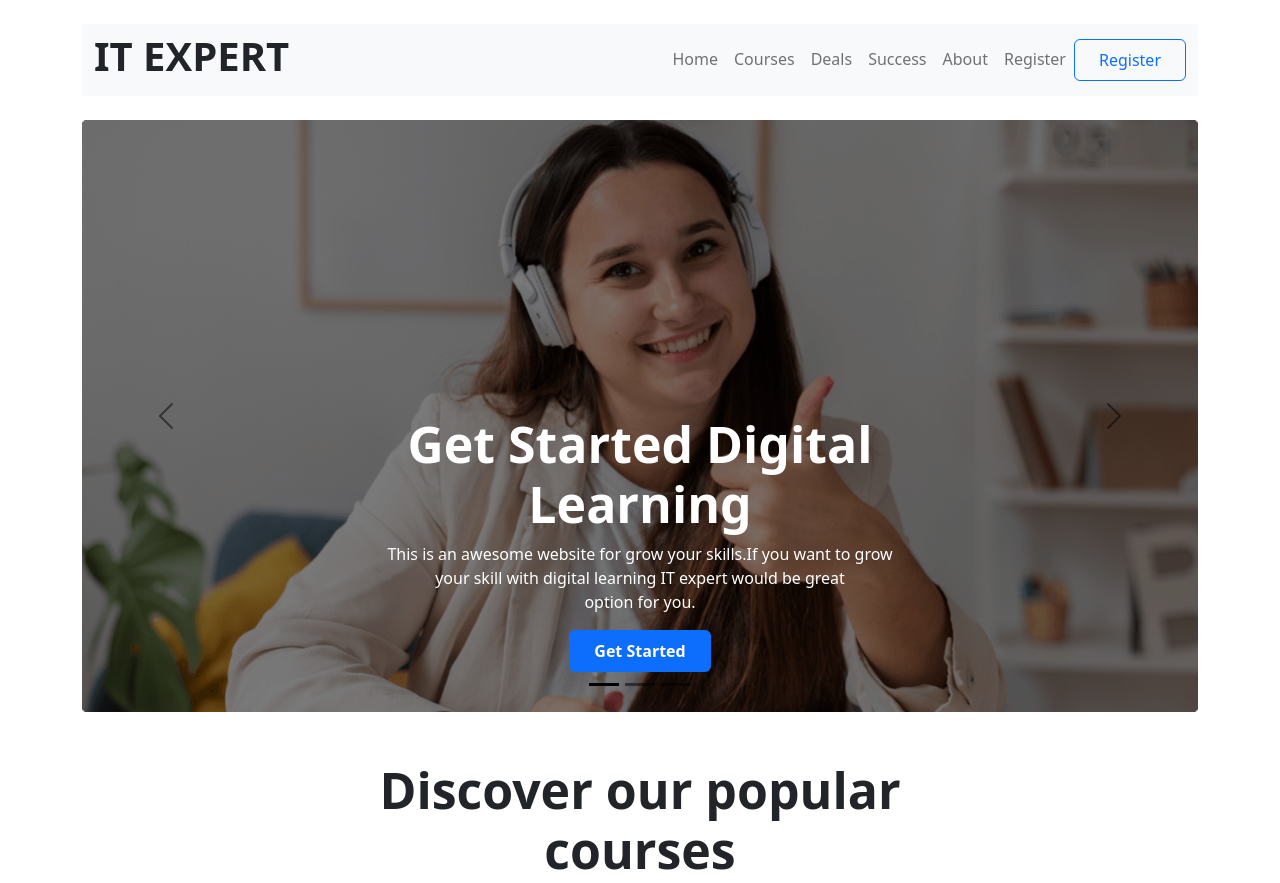
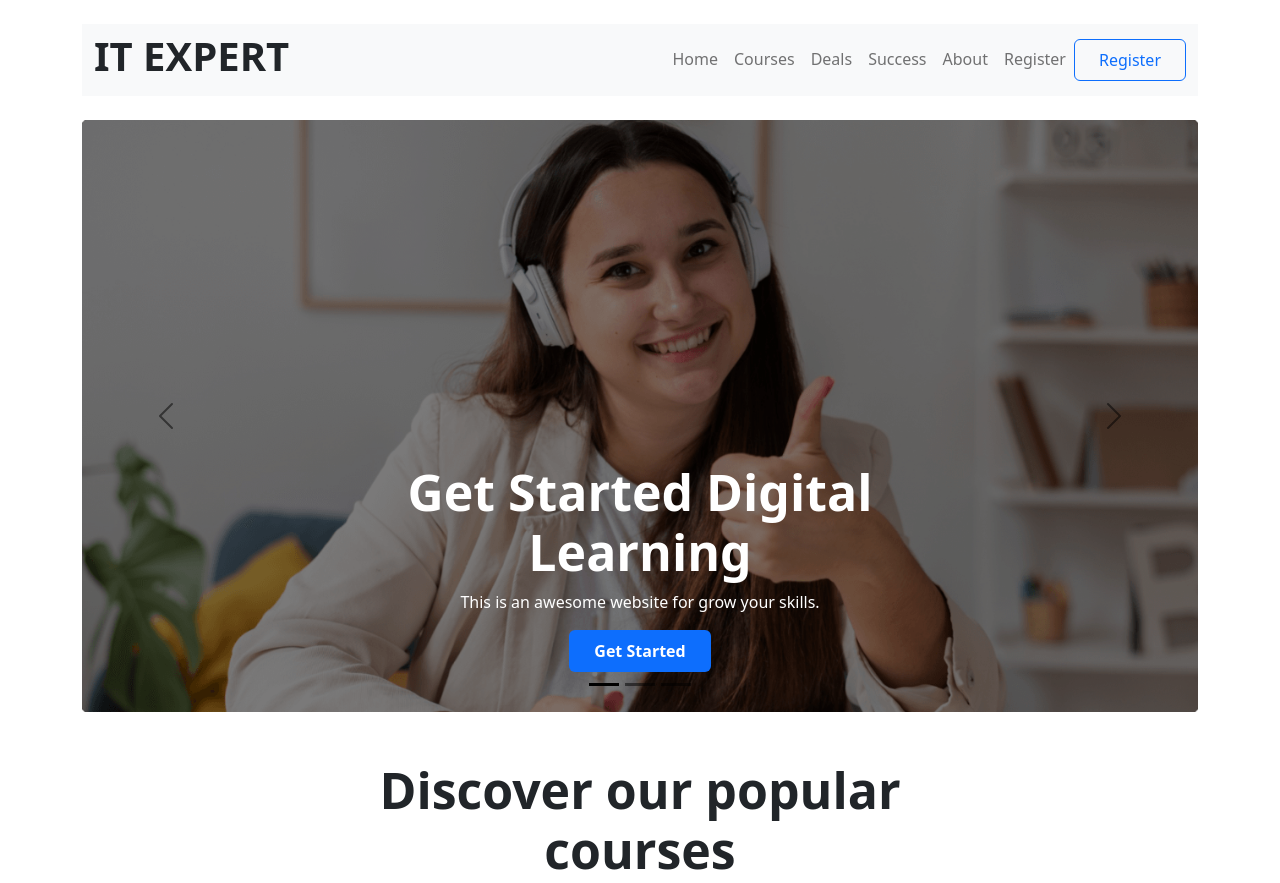
Before and after one commit to Maruf-Stack/edTech-bootstrap, a plain HTML site: page index.html in a window 1280 px wide. Shown: the top 883 px of the page. Drawn offline with nearby package versions, Linux system fonts and the light colour scheme.

Commit message:
remove some text

```diff
--- a/index.html
+++ b/index.html
@@ -74,10 +74,8 @@
                         <img src="images/cover/cover-1.png" class="d-block w-100 dark-overlay" alt="...">
                         <div class="carousel-caption d-sm-block d-md-block">
                             <h1 class="text-white">Get Started Digital <br>Learning</h1>
-                            <p class="text-white">This is an awesome website for grow your skills.If you want to grow
-                                <br>
-                                your skill with digital learning IT expert would be great <br>
-                                option for you.
+                            <p class="text-white">This is an awesome website for grow your skills.
+
                             </p>
                             <button class="btn bg-primary text-white fw-semibold px-4 py-2">
                                 Get Started
```
